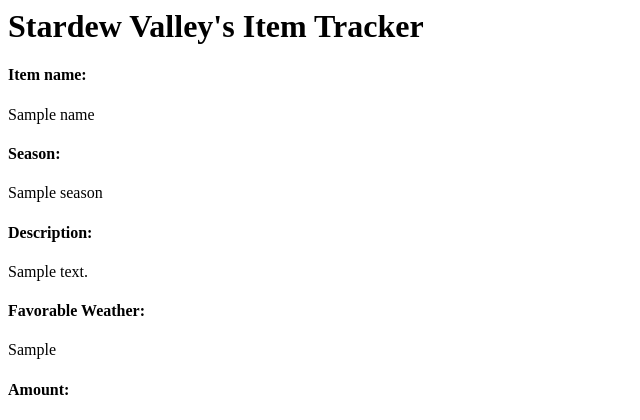
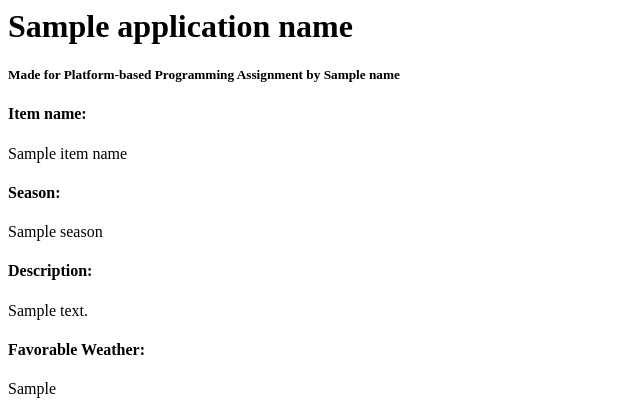
Before and after one commit to firedfrogg/stardew_tracker, a Django app: template main/templates/main.html in a window 1280 px wide. Shown: the top 420 px of the page, without its empty margins (0-640 px from the left). Run offline with Django 4.2, Linux system fonts and the light colour scheme; the template is opened without the code that fills it: most values are stand-ins (such as "Sample title", 1, 10 or a date in 2020).

Commit message:
Finished Tugas 2

```diff
--- a/main/templates/main.html
+++ b/main/templates/main.html
@@ -1,7 +1,7 @@
-<h1>Stardew Valley's Item Tracker</h1>
-
+<h1>{{application_name}}</h1>
+<h5>Made for Platform-based Programming Assignment by {{name}}</h5>
 <h4>Item name: </h4>
-<p> {{ name }} </p>
+<p> {{ item_name }} </p>
 <h4>Season: </h4>
 <p> {{ season }} </p>
 <h4>Description: </h4>
--- a/main/views.py
+++ b/main/views.py
@@ -4,8 +4,10 @@
 # Create your views here.
 def show_main(request):
     context = {
-        'name': 'Pufferfish',
-        'season': 'Summer',
+        'application_name': 'Stardew Valley\'s Item Tracker',
+        'name': 'Julian Alex',
+        'item_name': 'Pufferfish',
+        'season': 'Summ`er',
         'favorable_weather': 'Sun',
         'price': 200,
         'description': 'The Pufferfish is a fish that can be caught in the ocean at The Beach or on the Beach Farm on '
--- a/stardew_tracker/urls.py
+++ b/stardew_tracker/urls.py
@@ -18,6 +18,6 @@
 from django.urls import path, include
 
 urlpatterns = [
-    path('', include('main.urls')),
+    path('main/', include('main.urls')),
     path('admin/', admin.site.urls),
 ]
```
Also changed, not shown: README.md (added).
